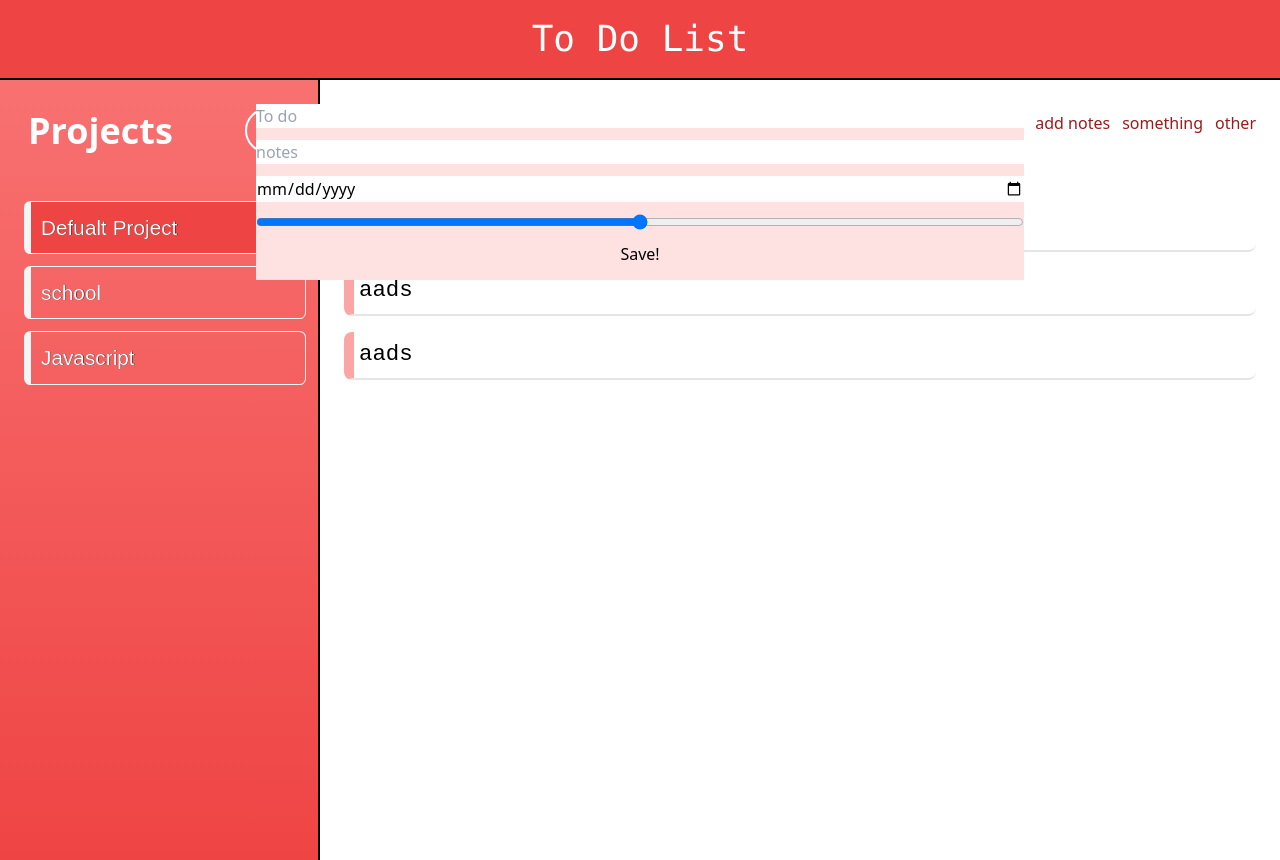
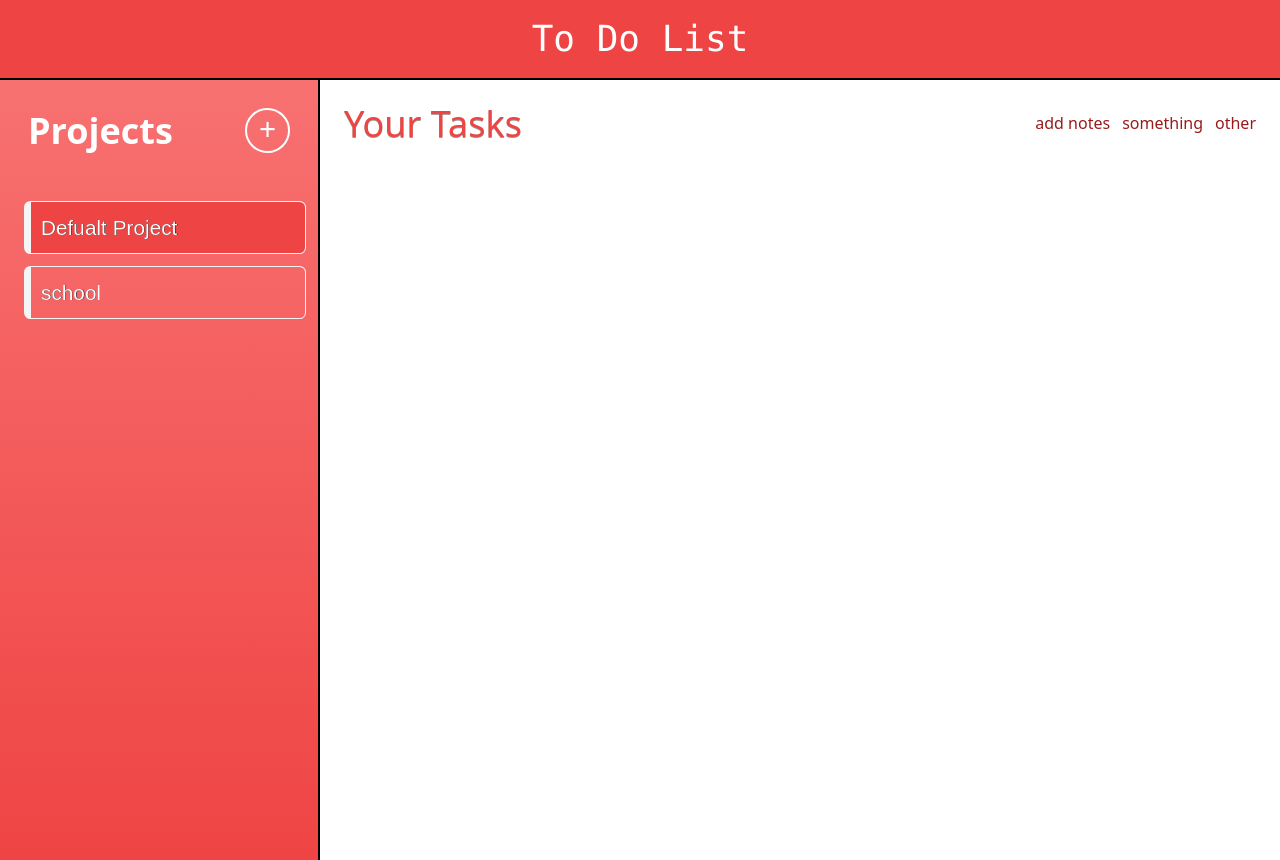
Before and after one commit to Mokhtar25/ToDoList, a website built with webpack: page src/index.html in a window 1280 px wide. Both pictures are taken after a click on the element "school". Built offline with nearby package versions, Linux system fonts and the light colour scheme.

Commit message:
getting notes to work

```diff
--- a/src/dom.js
+++ b/src/dom.js
@@ -20,8 +20,10 @@ export default function DomHandel() {
     sidemeanu.appendChild(new_div);
 
     function addlistner(div) {
-      div.addEventListener("click", () => displayMain(project.list));
-      current_project = project;
+      div.addEventListener("click", () => {
+        current_project = project;
+        displayMain(project.list);
+      });
     }
   }
 
@@ -47,7 +49,7 @@ export default function DomHandel() {
 
       const note = document.createElement("div");
       note.classList.add("note");
-      note.textContent = element.note;
+      note.textContent = element.name;
 
       wraper.appendChild(note);
       frag.appendChild(wraper);
@@ -91,17 +93,25 @@ export default function DomHandel() {
   addprojectbtn();
 
   function addnote() {
-    const dialog = document.querySelector(".add_note_dialog");
+    const dialog = document.querySelector("#noted");
     const add_note_btn = document.querySelector(".add_note");
-    const save_btn = document.querySelector(".add_note_dialog submit_note");
+    const save_btn = document.querySelector(".submit_note");
+    const title = document.querySelector("#noted .title");
+    const note = document.querySelector("#noted .note");
+    // const date = document.querySelector("#noted .date");
+    // const range = document.querySelector("#noted .range");
     add_note_btn.addEventListener("click", () => {
       dialog.show();
     });
     save_btn.addEventListener("click", () => {
       dialog.close();
-      current_project.list.addItem("1", 3, 4, 6);
+
+      console.dir(current_project);
+      current_project.list.addItem(title.value, note.value, 12331, "sda");
+      displayMain(current_project.list);
     });
   }
+  addnote();
 
   function alertmessage(mess) {
     const alert = document.querySelector(".alert");
--- a/src/index.html
+++ b/src/index.html
@@ -118,7 +118,7 @@
           </div>
         </section>
         <dialog
-          open
+          id="noted"
           class="add_note_dialog h-44 w-[60%] min-w-[200px] flex-col gap-3 bg-red-100 open:flex"
         >
           <input
@@ -136,7 +136,7 @@
             value=""
           />
           <input class="date" type="date" name="date" value="" />
-          <input type="range" name="important" value="" />
+          <input class="range" type="range" name="important" value="" />
           <button class="submit_note">Save!</button>
         </dialog>
       </main>
--- a/src/index.js
+++ b/src/index.js
@@ -6,10 +6,10 @@ import ProjectGen from "./modules/project.js";
 const dom = DomHandel();
 
 dom.addProject("school");
-dom.project_list[0].list.addItem("hello", "aads", "12-12-2001", 2);
-dom.project_list[0].list.addItem("hello", "aads", "12-12-2001", 2);
-dom.project_list[0].list.addItem("hello", "aads", "12-12-2001", 2);
-dom.addProject("Javascript");
-dom.project_list[1].list.addItem("hello", "aads", "12-12-2001", 2);
-dom.project_list[1].list.addItem("hello", "aads", "12-12-2001", 2);
+// dom.project_list[0].list.addItem("hello", "aads", "12-12-2001", 2);
+// dom.project_list[0].list.addItem("hello", "aads", "12-12-2001", 2);
+// dom.project_list[0].list.addItem("hello", "aads", "12-12-2001", 2);
+// dom.addProject("Javascript");
+// dom.project_list[1].list.addItem("hello", "aads", "12-12-2001", 2);
+// dom.project_list[1].list.addItem("hello", "aads", "12-12-2001", 2);
 console.dir(dom);
```
